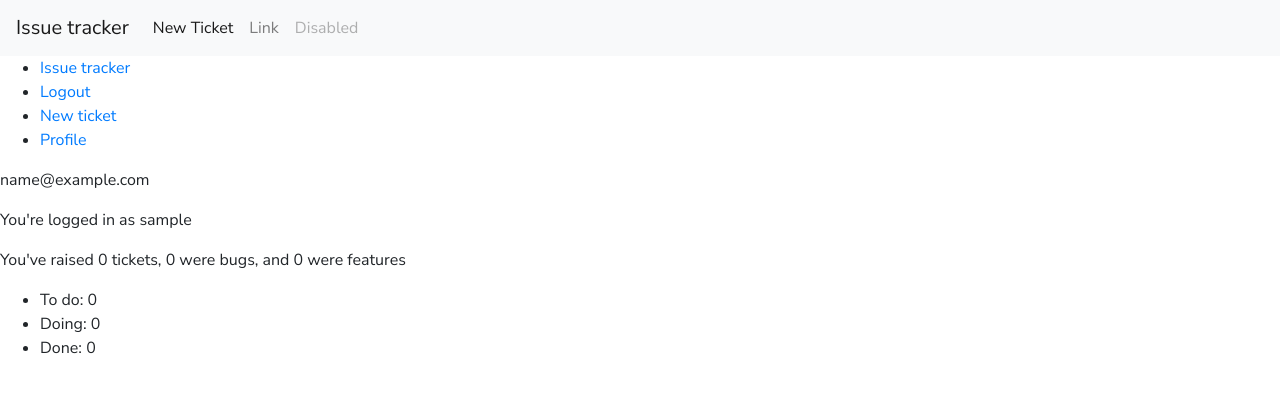
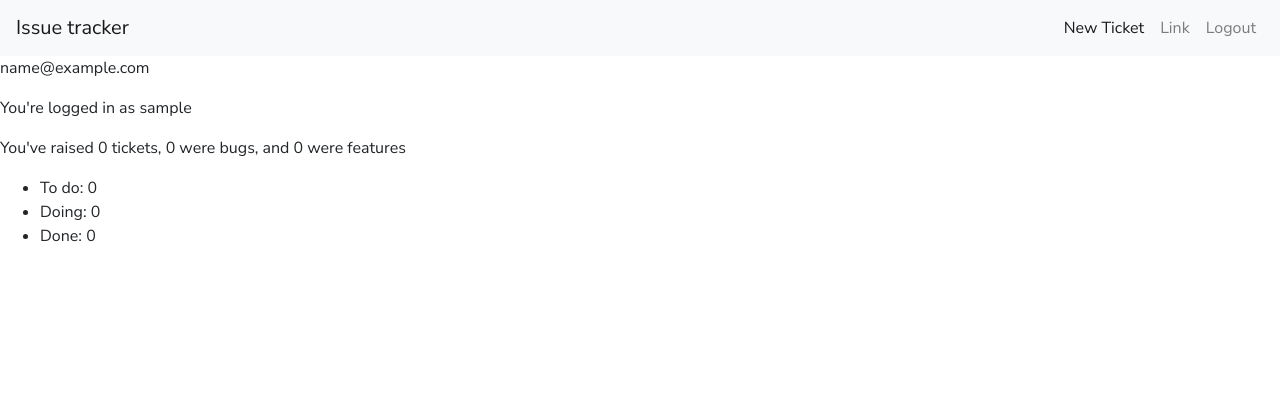
Before and after one commit to r-andy79/issue-tracker-app, a Django app: page /accounts/profile/ in a window 1280 px wide. Shown: the top 393 px of the page. Run offline with Django 3.2, Linux system fonts and the light colour scheme; the visitor is signed in with stand-in values (Sample User, id 1); data comes from the database, SQL or seed files in the repository; data that the repository does not hold is empty; some libraries are stand-ins or nearby versions.

Commit message:
Positioning navigation for desktop view

```diff
--- a/issue_tracker_app/templates/issue_tracker_app/base.html
+++ b/issue_tracker_app/templates/issue_tracker_app/base.html
@@ -19,8 +19,8 @@
       <span class="navbar-toggler-icon"></span>
     </button>
 
-    <div class="collapse navbar-collapse" id="navbarSupportedContent">
-      <ul class="navbar-nav mr-auto">
+    <div class="collapse navbar-collapse fixed" id="navbarSupportedContent">
+      <ul class="navbar-nav ml-auto">
         {% if user.is_authenticated %}
         <li class="nav-item active">
           <a class="nav-link" href="{% url 'ticket_new' %}">New Ticket<span class="sr-only">(current)</span></a>
@@ -29,10 +29,9 @@
           <a class="nav-link" href="#">Link</a>
         </li>
         <li class="nav-item">
-          <a class="nav-link disabled" href="#" tabindex="-1" aria-disabled="true">Disabled</a>
+          <a class="nav-link" href="{% url 'logout' %}">Logout</a>
         </li>
         {% else %}
-          <li class="nav-item"><a class="nav-link" href="{% url 'ticket_list' %}">Issue tracker</a></li>
           <li class="nav-item"><a class="nav-link" href="{% url 'registration' %}">Register</a></li>
           <li class="nav-item"><a class="nav-link" href="{% url 'login' %}">Login</a></li>
         {% endif %}
@@ -41,8 +40,8 @@
     </nav>
   <div class="container-fluid">
     <div class="row">
-      <nav class="nav-wrapper">
-        <ul class=nav-list>
+      <!-- <nav class="nav-wrapper">
+        <ul class="nav-list">
           {% if user.is_authenticated %}
           <li class="nav-item"><a href="{% url 'ticket_list' %}">Issue tracker</a></li>
           <li class="nav-item"><a href="{% url 'logout' %}">Logout</a></li>
@@ -54,7 +53,7 @@
           <li class="nav-item"><a href="{% url 'login' %}">Login</a></li>
           {% endif %}
         </ul>
-      </nav>
+      </nav> -->
       {% if messages %}
       <div>
         {% for message in messages %}
```
